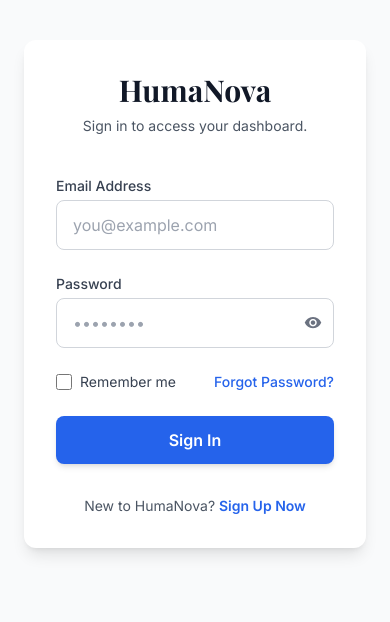
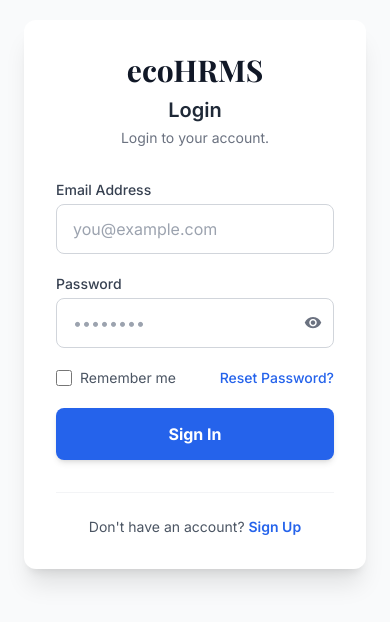
Before and after one commit to Ian-N-N/humanovahrms_front_end_repo, a React (Vite) app in the folder front_end/: page / in a window 390 px wide. Shown: the part 128-750 px from the top of the page. Built offline with nearby package versions, Linux system fonts and the light colour scheme.

Commit message:
feat: enhance AuthPage layout and functionality with improved design and registration fields

```diff
--- a/front_end/src/pages/auth/Login.jsx
+++ b/front_end/src/pages/auth/Login.jsx
@@ -1,5 +1,7 @@
 import React, { useState } from 'react';
-import Input from '../../components/common/Input';
+import Input from '../../components/common/Input'; // Assuming this component handles standard inputs
+
+// Using the Unsplash image BUT WILL HAVE TO DOWNLOAD IT LATER FOR SECURITY REASONS
 const BACKGROUND_IMAGE_URL = "https://images.unsplash.com/photo-1497366811353-6870744d04b2?ixlib=rb-4.0.3&ixid=M3wxMjA3fDB8MHxwaG90by1wYWdlfHx8fGVufDB8fHx8fA%3D%3D&auto=format&fit=crop&w=1920&q=80";
 
 const AuthPage = () => {
@@ -8,82 +10,173 @@ const AuthPage = () => {
   const toggleView = () => setIsLogin(!isLogin);
 
   return (
-    <div className="flex min-h-screen bg-gray-100">
-      {/* Left Side - Image Section (Hidden on small screens) */}
+    <div className="flex min-h-screen bg-gray-100 font-sans">
+      {/* Left Side - Image Section (Fixed layout as requested) */}
       <div
-        className="hidden md:flex md:w-1/2 bg-cover bg-center relative"
+        className="hidden lg:flex lg:w-1/2 bg-cover bg-center relative"
         style={{ backgroundImage: `url(${BACKGROUND_IMAGE_URL})` }}
       >
-        <div className="absolute bottom-10 left-10 text-white p-4">
-          <h2 className="text-4xl font-bold font-serif">Welcome to HumaNova</h2>
+        <div className="absolute inset-0 bg-blue-900 bg-opacity-40 mix-blend-multiply"></div>
+        <div className="absolute bottom-10 left-10 text-white p-4 z-10">
+          <h2 className="text-4xl font-bold font-serif">Welcome to ecoHRMS</h2>
           <p className="text-lg mt-2 opacity-90">Streamlining your workforce management.</p>
         </div>
-        <div className="absolute inset-0 bg-blue-900 bg-opacity-20"></div>
       </div>
 
       {/* Right Side - Form Section */}
-      <div className="flex-1 flex items-center justify-center p-6 sm:p-12 md:w-1/2 bg-gray-50">
-        <div className="w-full max-w-md bg-white rounded-xl shadow-lg p-8">
-          {/* HumaNova Brand */}
-          <div className="text-center mb-10">
-            <h1 className="text-3xl font-bold text-gray-900 font-serif">HumaNova</h1>
-            <p className="mt-2 text-sm text-gray-600">
-              {isLogin ? 'Sign in to access your dashboard.' : 'Create your account to get started.'}
+      <div className="flex-1 flex items-center justify-center p-6 bg-gray-50 h-screen overflow-y-auto">
+        <div className="w-full max-w-lg bg-white rounded-xl shadow-xl p-8 my-auto">
+
+          {/* Header */}
+          <div className="text-center mb-8">
+            <h1 className="text-3xl font-bold text-gray-900 font-serif">ecoHRMS</h1>
+            <h2 className="text-xl font-semibold text-gray-800 mt-2">
+              {isLogin ? 'Login' : 'Join ecoHRMS'}
+            </h2>
+            <p className="mt-1 text-sm text-gray-500">
+              {isLogin
+                ? 'Login to your account.'
+                : 'Enter your details below to create your employee profile.'}
             </p>
           </div>
 
-          {/* Form */}
-          <form className="space-y-6">
+          <form className="space-y-5">
+
+            {/* --- REGISTRATION ONLY FIELDS --- */}
             {!isLogin && (
+              <>
+                {/* Photo Upload Area */}
+                <div className="flex flex-col items-center mb-6">
+                  <div className="relative group cursor-pointer">
+                    <div className="w-20 h-20 rounded-full bg-gray-100 border-2 border-dashed border-gray-300 flex items-center justify-center overflow-hidden hover:border-blue-500 transition-colors">
+                      <span className="material-icons-round text-gray-400 text-3xl">person</span>
+                    </div>
+                    <div className="absolute bottom-0 right-0 bg-blue-600 text-white p-1 rounded-full shadow-md">
+                       <span className="material-icons-round text-xs block">camera_alt</span>
+                    </div>
+                  </div>
+                  <p className="text-blue-600 text-sm font-medium mt-2 cursor-pointer">Upload a new photo</p>
+                  <p className="text-xs text-gray-400 mt-1">JPG, GIF or PNG. Max size 800K</p>
+                </div>
+
+                {/* Full Name */}
                 <Input
                   type="text"
                   id="name"
                   label="Full Name"
-                placeholder="John Doe"
+                  placeholder="e.g. Jane Doe"
                 />
+              </>
             )}
 
+            {/* --- SHARED FIELDS --- */}
+
+            {/* Email Address */}
             <Input
               type="email"
               id="email"
               label="Email Address"
-              placeholder="you@example.com"
+              placeholder={isLogin ? "you@example.com" : "e.g. jane@ecohrms.com"}
             />
 
+            {/* Role Selection (Registration Only) */}
+            {!isLogin && (
+              <div className="flex flex-col">
+                <label htmlFor="role" className="text-sm font-medium text-gray-700 mb-1">Role</label>
+                <div className="relative">
+                  <select
+                    id="role"
+                    className="w-full px-4 py-3 rounded-lg border border-gray-300 bg-white text-gray-700 focus:ring-2 focus:ring-blue-500 focus:border-blue-500 appearance-none transition-colors"
+                  >
+                    <option value="" disabled selected>Select your role</option>
+                    <option value="hr">HR Manager</option>
+                    <option value="employee">Employee</option>
+                    <option value="candidate">Candidate</option>
+                  </select>
+                  <div className="absolute inset-y-0 right-0 flex items-center px-2 pointer-events-none">
+                    <span className="material-icons-round text-gray-500">expand_more</span>
+                  </div>
+                </div>
+              </div>
+            )}
+
+            {/* Password Fields */}
+            {isLogin ? (
+              // Login: Single Password Field
               <Input
                 type="password"
                 id="password"
                 label="Password"
                 placeholder="••••••••"
               />
-
-            {isLogin && (
-              <div className="flex items-center justify-between text-sm">
-                <label className="flex items-center text-gray-700">
-                  <input type="checkbox" className="h-4 w-4 text-blue-600 focus:ring-blue-500 border-gray-300 rounded mr-2" />
-                  Remember me
-                </label>
-                <a href="#" className="font-medium text-blue-600 hover:text-blue-500 hover:underline">Forgot Password?</a>
+            ) : (
+              // Registration: Split Password Fields (Grid)
+              <div className="grid grid-cols-1 md:grid-cols-2 gap-4">
+                <Input
+                  type="password"
+                  id="password"
+                  label="Password"
+                  placeholder="••••••••"
+                />
+                <Input
+                  type="password"
+                  id="confirm_password"
+                  label="Confirm Password"
+                  placeholder="••••••••"
+                />
               </div>
             )}
 
+            {/* Checkboxes & Links */}
+            <div className="flex items-center justify-between text-sm">
+              {isLogin ? (
+                // Login Options
+                <>
+                  <label className="flex items-center text-gray-600 cursor-pointer">
+                    <input type="checkbox" className="w-4 h-4 text-blue-600 border-gray-300 rounded focus:ring-blue-500 mr-2" />
+                    Remember me
+                  </label>
+                  <a href="#" className="font-medium text-blue-600 hover:text-blue-500">Reset Password?</a>
+                </>
+              ) : (
+                // Registration Options
+                <label className="flex items-start text-gray-600 cursor-pointer mt-2">
+                  <input type="checkbox" className="w-4 h-4 text-blue-600 border-gray-300 rounded focus:ring-blue-500 mr-2 mt-0.5" />
+                  <span>
+                    I agree to the <a href="#" className="text-blue-600 hover:underline">Terms of Service</a> and <a href="#" className="text-blue-600 hover:underline">Privacy Policy</a>.
+                  </span>
+                </label>
+              )}
+            </div>
+
+            {/* Submit Button */}
             <button
               type="submit"
-              className="w-full py-3 px-4 bg-blue-600 hover:bg-blue-700 text-white font-semibold rounded-lg transition-colors duration-200 shadow-md focus:outline-none focus:ring-2 focus:ring-offset-2 focus:ring-blue-500"
+              className="w-full py-3.5 px-4 bg-blue-600 hover:bg-blue-700 text-white font-bold rounded-lg shadow-md transition-all transform active:scale-[0.98] focus:outline-none focus:ring-2 focus:ring-offset-2 focus:ring-blue-500"
             >
-              {isLogin ? 'Sign In' : 'Create Account'}
+              {isLogin ? 'Sign In' : 'Register Account'}
             </button>
           </form>
 
-          {/* Toggle View Link */}
-          <div className="mt-8 text-center text-sm text-gray-600">
-            <p>
-              {isLogin ? "New to HumaNova? " : "Already have an account? "}
+          {/* Cancel / Toggle Link */}
+          <div className="mt-8 pt-6 border-t border-gray-100 flex justify-center">
+             {isLogin ? (
+               <p className="text-sm text-gray-600">
+                 Don't have an account?{' '}
                  <button onClick={toggleView} className="font-semibold text-blue-600 hover:text-blue-500 hover:underline">
-                {isLogin ? 'Sign Up Now' : 'Sign In'}
+                   Sign Up
                  </button>
                </p>
+             ) : (
+               <button
+                 onClick={toggleView}
+                 className="text-sm font-semibold text-gray-500 hover:text-gray-800 transition-colors"
+               >
+                 Cancel
+               </button>
+             )}
           </div>
+
         </div>
       </div>
     </div>
```
Lines whose indentation alone changed are shown as unchanged.
